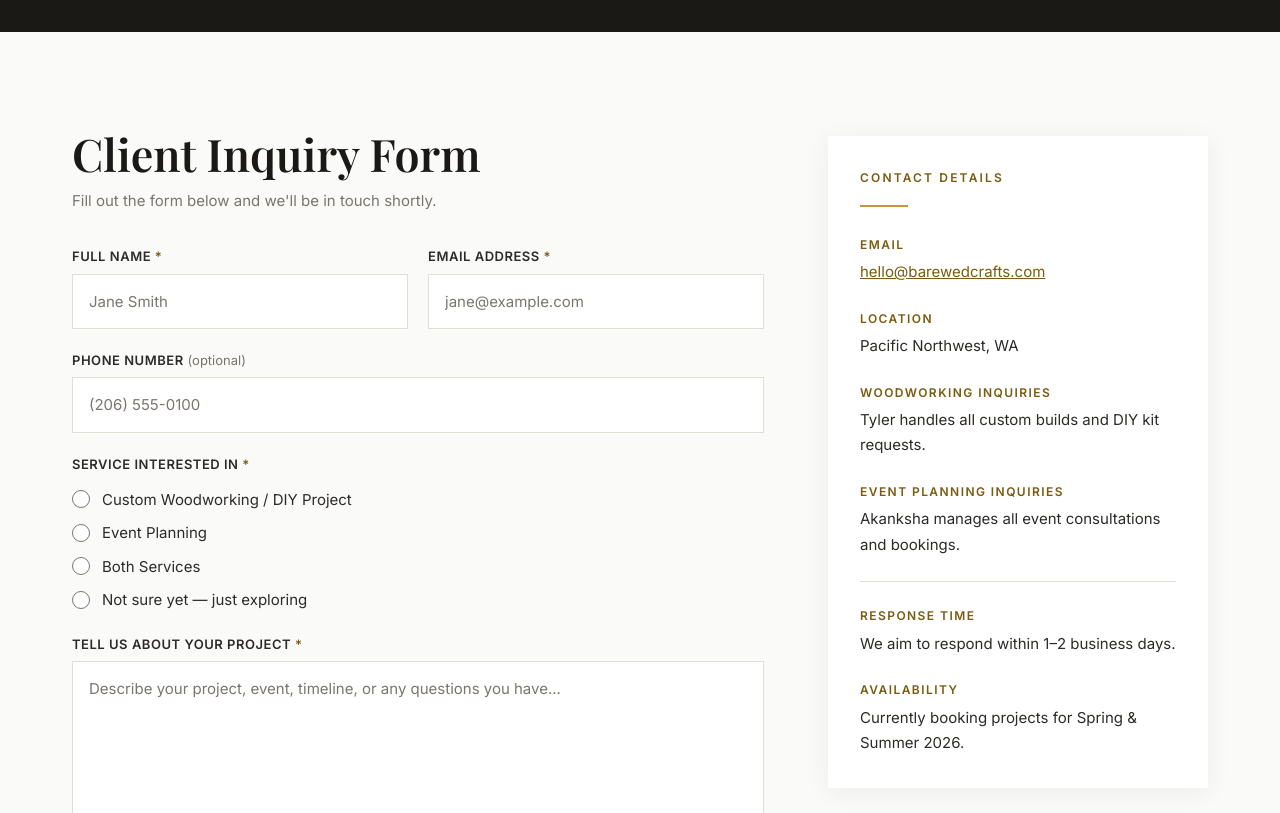
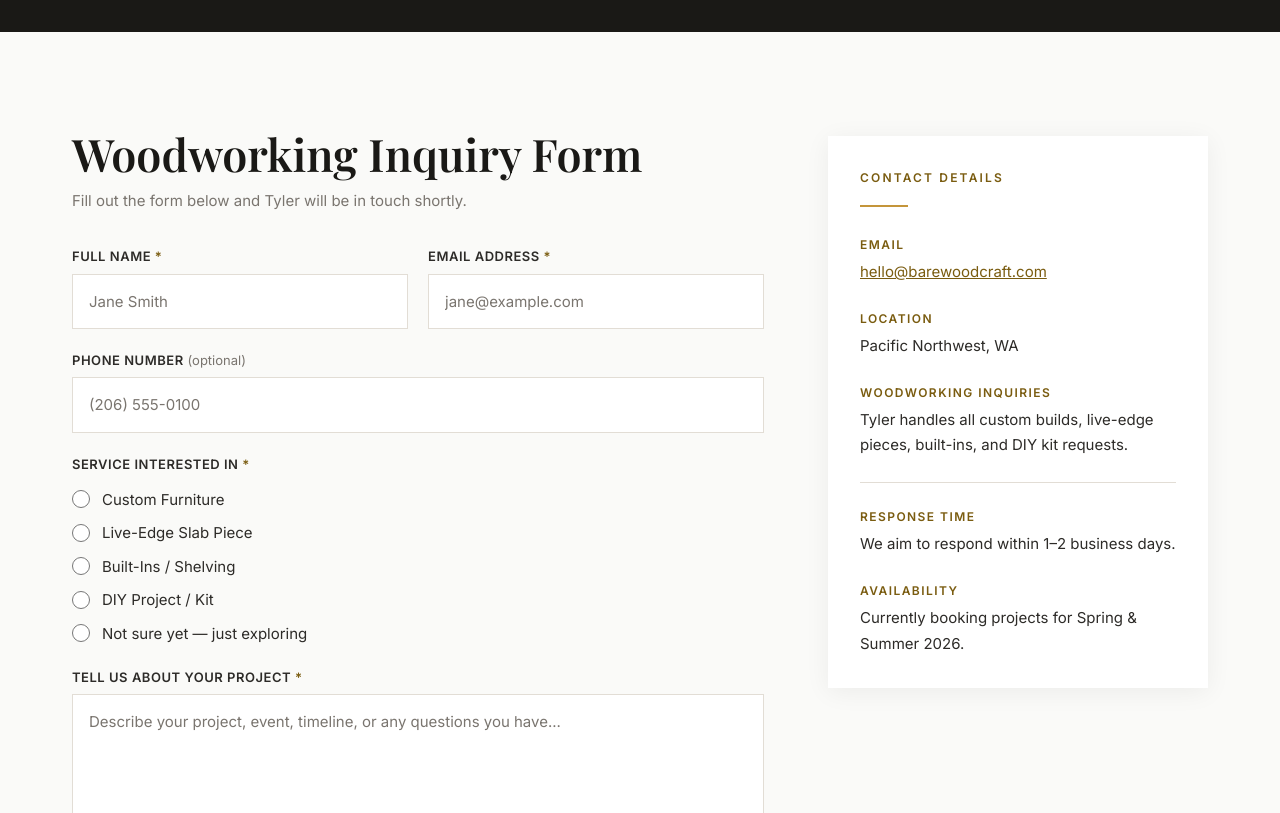
Before and after one commit to Abapna25/Barewoodcraft-Website, a React (Vite) app: page /contact in a window 1280 px wide. Shown: the part 560-1373 px from the top of the page. Built offline with nearby package versions, Linux system fonts and the light colour scheme; a web font is replaced by a local one.

Commit message:
Update Contact.jsx

```diff
--- a/src/pages/Contact.jsx
+++ b/src/pages/Contact.jsx
@@ -136,10 +136,10 @@ export default function Contact() {
             {/* ── FORM ── */}
             <div>
               <h2 id="form-heading" className="section-title" style={{ marginBottom: '0.5rem' }}>
-                Client Inquiry Form
+                Woodworking Inquiry Form
               </h2>
               <p style={{ color: 'var(--text-muted)', marginBottom: '2rem', fontSize: '0.9375rem' }}>
-                Fill out the form below and we'll be in touch shortly.
+                Fill out the form below and Tyler will be in touch shortly.
               </p>
 
               {status === 'error' && (
@@ -158,7 +158,7 @@ export default function Contact() {
                 ref={formRef}
                 onSubmit={handleSubmit}
                 noValidate
-                aria-label="Client inquiry form"
+                aria-label="Woodworking inquiry form"
               >
                 <div className="form-grid form-grid--2col">
                   <div className="form-group">
@@ -222,9 +222,10 @@ export default function Contact() {
                   </legend>
                   <div className="form-radio-group" role="radiogroup" aria-required="true">
                     {[
-                      { value: 'woodworking', label: 'Custom Woodworking / DIY Project' },
-                      { value: 'events', label: 'Event Planning' },
-                      { value: 'both', label: 'Both Services' },
+                      { value: 'furniture', label: 'Custom Furniture' },
+                      { value: 'liveedge', label: 'Live-Edge Slab Piece' },
+                      { value: 'builtin', label: 'Built-Ins / Shelving' },
+                      { value: 'diy', label: 'DIY Project / Kit' },
                       { value: 'unsure', label: 'Not sure yet — just exploring' },
                     ].map(({ value, label }) => (
                       <label key={value} className="form-radio-label">
@@ -281,11 +282,11 @@ export default function Contact() {
                   <div className="contact-detail">
                     <span className="contact-detail-label">Email</span>
                     <a
-                      href="mailto:hello@barewedcrafts.com"
+                      href="mailto:hello@barewoodcraft.com"
                       className="contact-detail-value"
                       style={{ color: 'var(--gold-text)', textDecoration: 'underline' }}
                     >
-                      hello@barewedcrafts.com
+                      hello@barewoodcraft.com
                     </a>
                   </div>
 
@@ -296,12 +297,7 @@ export default function Contact() {
 
                   <div className="contact-detail">
                     <span className="contact-detail-label">Woodworking Inquiries</span>
-                    <span className="contact-detail-value">Tyler handles all custom builds and DIY kit requests.</span>
-                  </div>
-
-                  <div className="contact-detail">
-                    <span className="contact-detail-label">Event Planning Inquiries</span>
-                    <span className="contact-detail-value">Akanksha manages all event consultations and bookings.</span>
+                    <span className="contact-detail-value">Tyler handles all custom builds, live-edge pieces, built-ins, and DIY kit requests.</span>
                   </div>
 
                   <hr className="divider" />
```
